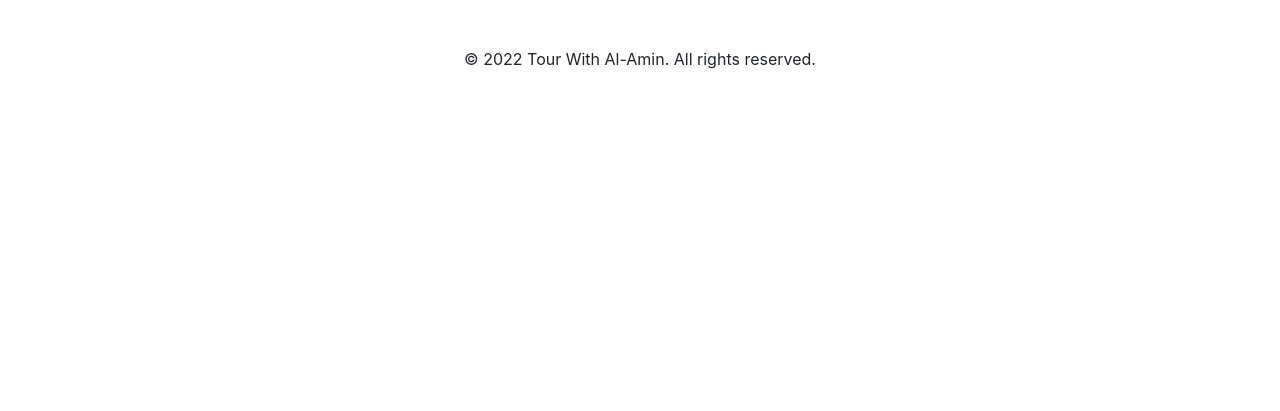
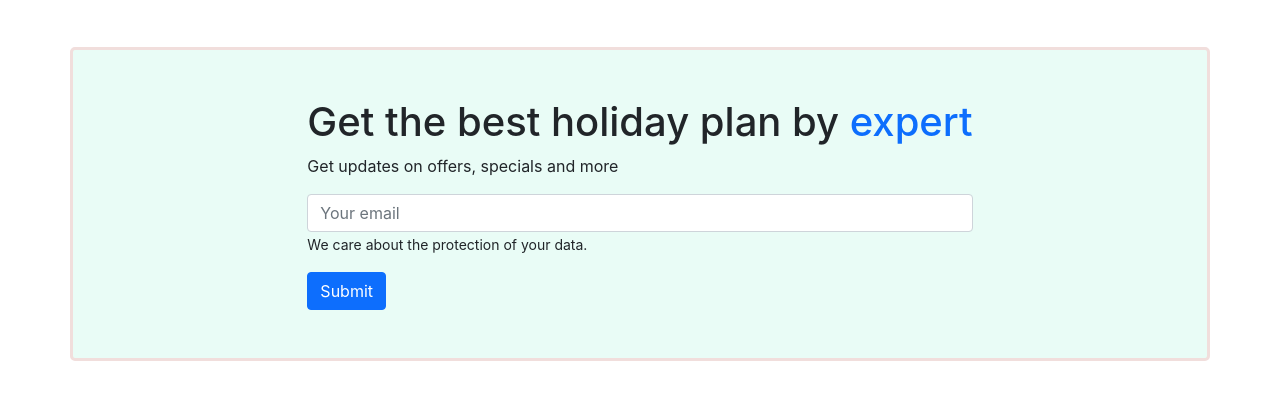
Before and after one commit to proalamin-247/tour-With-Al-Amin, a React (Create React App) app: page / in a window 1280 px wide. Shown: the part 1871-2282 px from the top of the page. Before the commit the page ends 1950 px from the top, so only its background shows below. Built offline with nearby package versions, Linux system fonts and the light colour scheme; no server answers.

Commit message:
subscribe emal area added home page

```diff
--- a/src/Pages/Home/Home/Home.js
+++ b/src/Pages/Home/Home/Home.js
@@ -1,5 +1,6 @@
 import React from 'react';
 import Footer from '../../Shared/Footer/Footer';
+import SubscribeEmail from '../../SubscribeEmail/SubscribeEmail';
 import Banner from '../Banner/Banner';
 import Packages from '../Packages/Packages';
 
@@ -8,6 +9,7 @@
         <div>
             <Banner></Banner>
             <Packages></Packages>
+            <SubscribeEmail></SubscribeEmail>
             <Footer></Footer>
         </div>
     );
--- /dev/null
+++ b/src/Pages/SubscribeEmail/SubscribeEmail.css
@@ -0,0 +1,5 @@
+.subscribeEmailArea{
+    background-color:rgb(233, 252, 246);
+    border: 3px solid rgb(241, 222, 220);
+    border-radius: 5px;
+}
--- /dev/null
+++ b/src/Pages/SubscribeEmail/SubscribeEmail.js
@@ -0,0 +1,24 @@
+import React from 'react';
+import './SubscribeEmail.css'
+
+const SubscribeEmail = () => {
+    const subscribeBtn=()=>{
+
+    }
+    return (
+        <section className="container my-5 subscribeEmailArea" id="subscribe">
+            <div className="d-flex justify-content-center align-items-center p-5"
+                id="subscribe">
+                <div>
+                    <h1 className="text-dark">Get the best holiday plan by <span className='text-primary'>expert</span></h1>
+                    <p className="text-dark">Get updates on offers, specials and more</p>
+                    <input className="form-control" type="email" name="" id="" placeholder="Your email" />
+                    <p><small>We care about the protection of your data. </small></p>
+                    <button onClick={subscribeBtn} className="btn btn-primary" type="submit">Submit</button>
+                </div>
+            </div>
+        </section>
+    );
+};
+
+export default SubscribeEmail;
```
Also changed, not shown: 1 other file (tests, documents, lock files or other folders).
